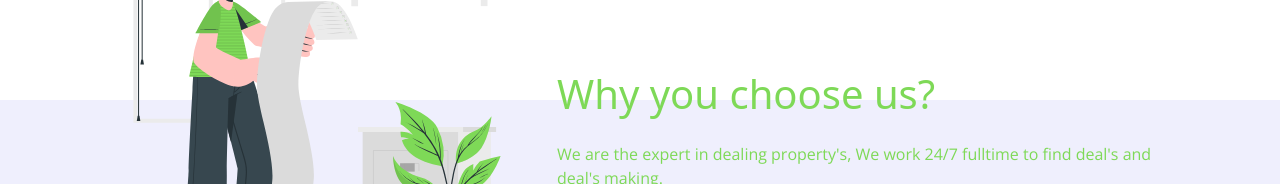
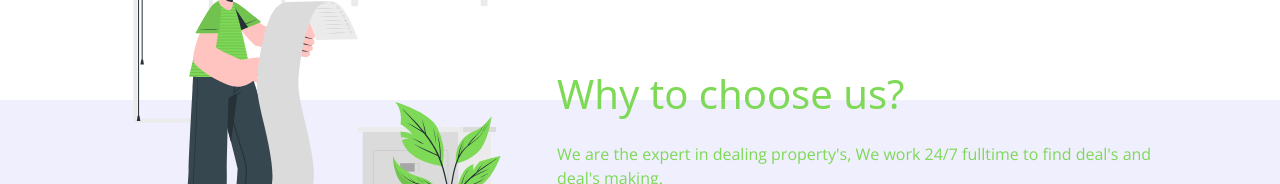
Before and after one commit to SharathKumarMS/coorgrealestate, a plain HTML site: page about.html in a window 1280 px wide. Shown: the part 842-1026 px from the top of the page. Drawn offline with nearby package versions, Linux system fonts and the light colour scheme.

Commit message:
about page why to choose us

```diff
--- a/about.html
+++ b/about.html
@@ -89,7 +89,7 @@ https://templatemo.com/tm-561-purple-buzz
                     <img src="./assets/img/work.svg" class="rounded img-fluid" alt="">
                 </div>
                 <div class="banner-content col-lg-7 align-self-end">
-                    <h2 class="h2 pb-3">Why you choose us?</h2>
+                    <h2 class="h2 pb-3">Why to choose us?</h2>
                     <p class="text-muted pb-5 light-300">
                     We are the expert in dealing property's, We work 24/7 fulltime to find deal's and deal's making.<br>
                     We check and verify the documentation of property to make sure our deal's are 100% safe and clear. <br>
```
Also changed, not shown: 1 other file.
